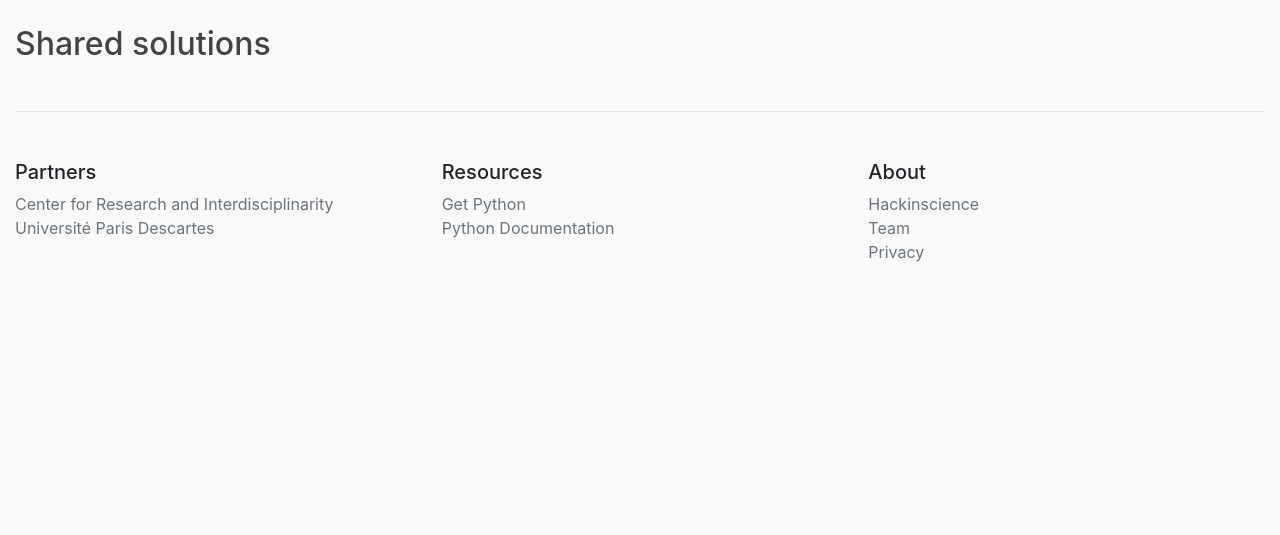
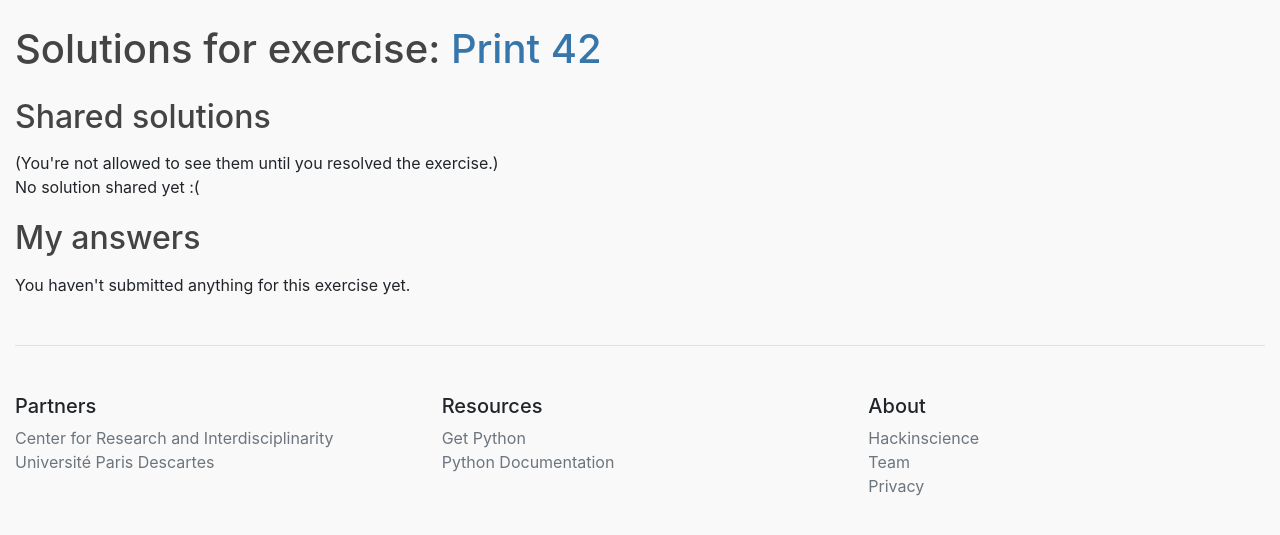
Before and after one commit to hackinscience/hkis-website, a Django app: page /exercises/print-42/solutions in a window 1280 px wide. Shown: the part 57-592 px from the top of the page. Run offline with Django 3.2, Linux system fonts and the light colour scheme; a user stored in the database is signed in; data comes from the database, SQL or seed files in the repository; tables that the repository leaves empty hold one stand-in row (values such as "Sample post"); parts of the project's set-up code (start-up, migrations or seed data) failed here and were passed over; some libraries are stand-ins or nearby versions.

Commit message:
Share and unshare from solution page only.

```diff
--- /dev/null
+++ b/website/static/js/tab.js
@@ -0,0 +1,251 @@
+function _defineProperties(target, props) { for (var i = 0; i < props.length; i++) { var descriptor = props[i]; descriptor.enumerable = descriptor.enumerable || false; descriptor.configurable = true; if ("value" in descriptor) descriptor.writable = true; Object.defineProperty(target, descriptor.key, descriptor); } }
+
+function _createClass(Constructor, protoProps, staticProps) { if (protoProps) _defineProperties(Constructor.prototype, protoProps); if (staticProps) _defineProperties(Constructor, staticProps); return Constructor; }
+
+/**
+ * --------------------------------------------------------------------------
+ * Bootstrap (v4.0.0): tab.js
+ * Licensed under MIT (https://github.com/twbs/bootstrap/blob/master/LICENSE)
+ * --------------------------------------------------------------------------
+ */
+var Tab = function ($) {
+  /**
+   * ------------------------------------------------------------------------
+   * Constants
+   * ------------------------------------------------------------------------
+   */
+  var NAME = 'tab';
+  var VERSION = '4.0.0';
+  var DATA_KEY = 'bs.tab';
+  var EVENT_KEY = "." + DATA_KEY;
+  var DATA_API_KEY = '.data-api';
+  var JQUERY_NO_CONFLICT = $.fn[NAME];
+  var TRANSITION_DURATION = 150;
+  var Event = {
+    HIDE: "hide" + EVENT_KEY,
+    HIDDEN: "hidden" + EVENT_KEY,
+    SHOW: "show" + EVENT_KEY,
+    SHOWN: "shown" + EVENT_KEY,
+    CLICK_DATA_API: "click" + EVENT_KEY + DATA_API_KEY
+  };
+  var ClassName = {
+    DROPDOWN_MENU: 'dropdown-menu',
+    ACTIVE: 'active',
+    DISABLED: 'disabled',
+    FADE: 'fade',
+    SHOW: 'show'
+  };
+  var Selector = {
+    DROPDOWN: '.dropdown',
+    NAV_LIST_GROUP: '.nav, .list-group',
+    ACTIVE: '.active',
+    ACTIVE_UL: '> li > .active',
+    DATA_TOGGLE: '[data-toggle="tab"], [data-toggle="pill"], [data-toggle="list"]',
+    DROPDOWN_TOGGLE: '.dropdown-toggle',
+    DROPDOWN_ACTIVE_CHILD: '> .dropdown-menu .active'
+    /**
+     * ------------------------------------------------------------------------
+     * Class Definition
+     * ------------------------------------------------------------------------
+     */
+
+  };
+
+  var Tab =
+  /*#__PURE__*/
+  function () {
+    function Tab(element) {
+      this._element = element;
+    } // Getters
+
+
+    var _proto = Tab.prototype;
+
+    // Public
+    _proto.show = function show() {
+      var _this = this;
+
+      if (this._element.parentNode && this._element.parentNode.nodeType === Node.ELEMENT_NODE && $(this._element).hasClass(ClassName.ACTIVE) || $(this._element).hasClass(ClassName.DISABLED)) {
+        return;
+      }
+
+      var target;
+      var previous;
+      var listElement = $(this._element).closest(Selector.NAV_LIST_GROUP)[0];
+      var selector = Util.getSelectorFromElement(this._element);
+
+      if (listElement) {
+        var itemSelector = listElement.nodeName === 'UL' ? Selector.ACTIVE_UL : Selector.ACTIVE;
+        previous = $.makeArray($(listElement).find(itemSelector));
+        previous = previous[previous.length - 1];
+      }
+
+      var hideEvent = $.Event(Event.HIDE, {
+        relatedTarget: this._element
+      });
+      var showEvent = $.Event(Event.SHOW, {
+        relatedTarget: previous
+      });
+
+      if (previous) {
+        $(previous).trigger(hideEvent);
+      }
+
+      $(this._element).trigger(showEvent);
+
+      if (showEvent.isDefaultPrevented() || hideEvent.isDefaultPrevented()) {
+        return;
+      }
+
+      if (selector) {
+        target = $(selector)[0];
+      }
+
+      this._activate(this._element, listElement);
+
+      var complete = function complete() {
+        var hiddenEvent = $.Event(Event.HIDDEN, {
+          relatedTarget: _this._element
+        });
+        var shownEvent = $.Event(Event.SHOWN, {
+          relatedTarget: previous
+        });
+        $(previous).trigger(hiddenEvent);
+        $(_this._element).trigger(shownEvent);
+      };
+
+      if (target) {
+        this._activate(target, target.parentNode, complete);
+      } else {
+        complete();
+      }
+    };
+
+    _proto.dispose = function dispose() {
+      $.removeData(this._element, DATA_KEY);
+      this._element = null;
+    }; // Private
+
+
+    _proto._activate = function _activate(element, container, callback) {
+      var _this2 = this;
+
+      var activeElements;
+
+      if (container.nodeName === 'UL') {
+        activeElements = $(container).find(Selector.ACTIVE_UL);
+      } else {
+        activeElements = $(container).children(Selector.ACTIVE);
+      }
+
+      var active = activeElements[0];
+      var isTransitioning = callback && Util.supportsTransitionEnd() && active && $(active).hasClass(ClassName.FADE);
+
+      var complete = function complete() {
+        return _this2._transitionComplete(element, active, callback);
+      };
+
+      if (active && isTransitioning) {
+        $(active).one(Util.TRANSITION_END, complete).emulateTransitionEnd(TRANSITION_DURATION);
+      } else {
+        complete();
+      }
+    };
+
+    _proto._transitionComplete = function _transitionComplete(element, active, callback) {
+      if (active) {
+        $(active).removeClass(ClassName.SHOW + " " + ClassName.ACTIVE);
+        var dropdownChild = $(active.parentNode).find(Selector.DROPDOWN_ACTIVE_CHILD)[0];
+
+        if (dropdownChild) {
+          $(dropdownChild).removeClass(ClassName.ACTIVE);
+        }
+
+        if (active.getAttribute('role') === 'tab') {
+          active.setAttribute('aria-selected', false);
+        }
+      }
+
+      $(element).addClass(ClassName.ACTIVE);
+
+      if (element.getAttribute('role') === 'tab') {
+        element.setAttribute('aria-selected', true);
+      }
+
+      Util.reflow(element);
+      $(element).addClass(ClassName.SHOW);
+
+      if (element.parentNode && $(element.parentNode).hasClass(ClassName.DROPDOWN_MENU)) {
+        var dropdownElement = $(element).closest(Selector.DROPDOWN)[0];
+
+        if (dropdownElement) {
+          $(dropdownElement).find(Selector.DROPDOWN_TOGGLE).addClass(ClassName.ACTIVE);
+        }
+
+        element.setAttribute('aria-expanded', true);
+      }
+
+      if (callback) {
+        callback();
+      }
+    }; // Static
+
+
+    Tab._jQueryInterface = function _jQueryInterface(config) {
+      return this.each(function () {
+        var $this = $(this);
+        var data = $this.data(DATA_KEY);
+
+        if (!data) {
+          data = new Tab(this);
+          $this.data(DATA_KEY, data);
+        }
+
+        if (typeof config === 'string') {
+          if (typeof data[config] === 'undefined') {
+            throw new TypeError("No method named \"" + config + "\"");
+          }
+
+          data[config]();
+        }
+      });
+    };
+
+    _createClass(Tab, null, [{
+      key: "VERSION",
+      get: function get() {
+        return VERSION;
+      }
+    }]);
+
+    return Tab;
+  }();
+  /**
+   * ------------------------------------------------------------------------
+   * Data Api implementation
+   * ------------------------------------------------------------------------
+   */
+
+
+  $(document).on(Event.CLICK_DATA_API, Selector.DATA_TOGGLE, function (event) {
+    event.preventDefault();
+
+    Tab._jQueryInterface.call($(this), 'show');
+  });
+  /**
+   * ------------------------------------------------------------------------
+   * jQuery
+   * ------------------------------------------------------------------------
+   */
+
+  $.fn[NAME] = Tab._jQueryInterface;
+  $.fn[NAME].Constructor = Tab;
+
+  $.fn[NAME].noConflict = function () {
+    $.fn[NAME] = JQUERY_NO_CONFLICT;
+    return Tab._jQueryInterface;
+  };
+
+  return Tab;
+}($);
+//# sourceMappingURL=tab.js.map
--- a/website/templates/hkis/solutions.html
+++ b/website/templates/hkis/solutions.html
@@ -14,12 +14,36 @@
   <script type="text/javascript" src="{% static "django_ace/ace/mode-python.js" %}"></script>
   <script type="text/javascript" src="{% static "django_ace/ace/theme-twilight.js" %}"></script>
   <script src="{% static "js/tab.js" %}"></script>
+  <script>
+    function shared_answer(answer_id, is_shared, csrf_token) {
+        var data = {
+            "is_shared": is_shared,
+        };
+        var xhr = new XMLHttpRequest();
+        xhr.open('PATCH', "/api/answers/".concat(answer_id, "/"), false);
+        xhr.setRequestHeader("Content-type", "application/json");
+        xhr.setRequestHeader("cache-control", "no-cache");
+        xhr.setRequestHeader("X-CSRFToken", csrf_token);
+        xhr.onreadystatechange = function () {
+            if (xhr.readyState === 4 && xhr.status === 200) {
+                document.getElementById("btn-".concat(answer_id, "-share")).style.display = is_shared ? "none" : "";
+                document.getElementById("btn-".concat(answer_id, "-unshare")).style.display = is_shared ? "" : "none";
+            }
+        };
+        xhr.send(JSON.stringify(data));
+    }
+  </script>
 {% endblock %}
 
 {% block container %}
-<h1 {{ object.title }} </h1>
+
+<h1> Solutions for exercise: <a href="{% url "exercise" exercise.slug %}">{{ exercise.title }}</a></h1>
+
 <h2 style="margin-top: 20px;">{% trans "Shared solutions" %}</h2>
-
+{% if not is_allowed_to_see_solutions %}
+{% trans "(You're not allowed to see them until you resolved the exercise.)" %}
+<br/>
+{% endif %}
 {% if solutions %}
   <ul class="nav nav-tabs" id="solutions" role="tablist">
       {% for solution in solutions %}
@@ -55,6 +79,65 @@
       </div>
       {% endfor %}
   </div>
+{% else %}
+{% trans "No solution shared yet :(" %}
 {% endif %}
 
+<h2 style="margin-top: 20px;">{% trans "My answers" %}</h2>
+{% if not my_answers %}
+{% trans "You haven't submitted anything for this exercise yet." %}
+{% else %}
+  <ul class="nav nav-tabs" id="my_answers" role="tablist">
+      {% for solution in my_answers %}
+      <li class="nav-item">
+        <a class="nav-link{% if forloop.counter == 1 %} active{% endif %}"
+           id="ans-{{forloop.counter}}-tab"
+           data-toggle="tab"
+           href="#ans-{{forloop.counter}}"
+           role="tab"
+           aria-controls="ans-{{forloop.counter}}"
+           aria-selected="{% if forloop.counter == 1 %}true{% else %}false{% endif %}">
+              {{ forloop.counter }}
+          </a>
+      </li>
+      {% endfor %}
+  </ul>
+  <div class="tab-content" id="my_answers">
+      {% for solution in my_answers %}
+      <div class="tab-pane fade{% if forloop.counter == 1 %} show active{% endif %}"
+           id="ans-{{forloop.counter}}"
+           role="tabpanel"
+           aria-labelledby="ans-{{forloop.counter}}-tab">
+        <br/>
+        <p>
+          {% blocktrans with date=solution.created_at.date %}Submited on {{ date }}:{% endblocktrans %}
+        </p>
+
+        <div class="django-ace-editor">
+          <div class="django-ace-widget loading" data-fontsize="16px" data-mode="python" data-showinvisibles="false" data-showprintmargin="true" data-theme="twilight" data-usesofttabs="true" style="width:100%; height:400px"><div></div>
+          </div>
+          <textarea name="source_code" cols="40" rows="10" id="id_source_code_{{ forloop.counter }}">{{ solution.source_code }}</textarea>
+        </div>
+        <div class="result-box">
+          <pre>{{ solution.correction_message }}</pre>
+        </div>
+        <button id="btn-{{ solution.id }}-unshare"
+                type="button"
+                {% if solution.is_shared %}style="display: none"{% endif %}
+                class="btn btn-secondary btn-sm"
+                onclick="shared_answer('{{ solution.id }}', false, '{{ csrf_token }}')">
+          {% trans "Unshare it" %}
+        </button>
+        <button id="btn-{{ solution.id }}-share"
+                type="button"
+                {% if not solution.is_shared %}style="display: none"{% endif %}
+                class="btn btn-primary btn-sm"
+                onclick="shared_answer('{{ solution.id }}', true, '{{ csrf_token }}')">
+          {% trans "Share it with other students!" %}
+        </button>
+      </div>
+      {% endfor %}
+  </div>
+
+{% endif %}
 {% endblock %}
--- a/website/views.py
+++ b/website/views.py
@@ -139,9 +139,14 @@ class SolutionView(LoginRequiredMixin, DetailView):
 
     def get_context_data(self, **kwargs):
         context = super().get_context_data(**kwargs)
+        context["my_answers"] = Answer.objects.filter(
+            exercise_id=self.object.id, user=self.request.user
+        )
         context["solutions"] = []
+        context["is_allowed_to_see_solutions"] = False
         already_seen = set()
         if self.object.answers.filter(user=self.request.user, is_valid=True):
+            context["is_allowed_to_see_solutions"] = True
             for solution in Answer.objects.filter(
                 exercise__pk=self.object.id, is_valid=True, is_shared=True
             ).order_by("created_at"):
```
Also changed, not shown: website/templates/hkis/exercise.html (+0 -36 lines).
